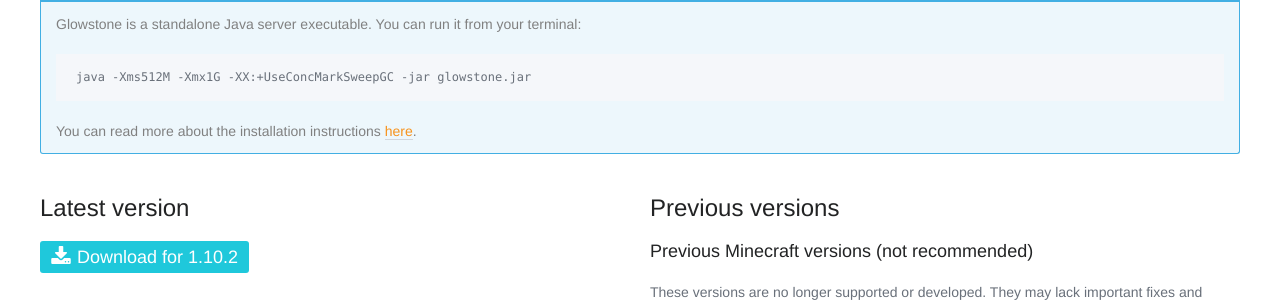
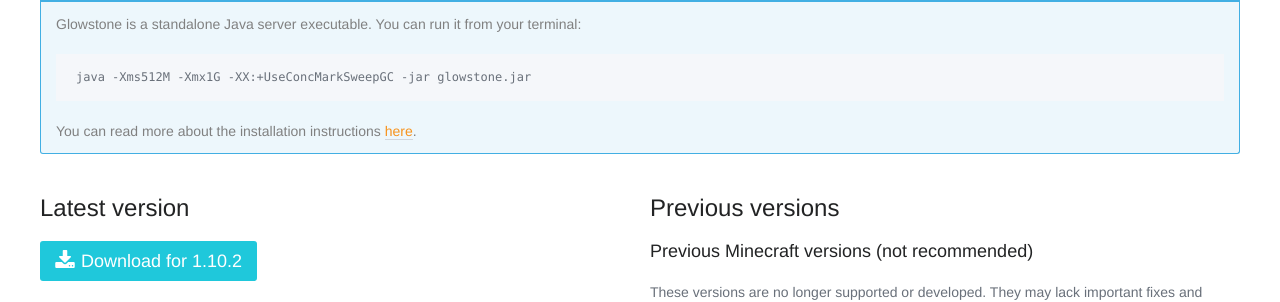
Before and after one commit to aramperes/glowstone-website, a plain HTML site: page index.html in a window 1280 px wide. Shown: the part 1037-1339 px from the top of the page. Drawn offline with Linux system fonts and the light colour scheme; some packages are replaced by stand-ins of ours; no server answers; a script that the page names is missing.

Commit message:
Changed a button

```diff
--- a/index.html
+++ b/index.html
@@ -189,7 +189,7 @@
           <div class="columns">
             <div class="column is-half">
               <h4 class="title is-4">Latest version</h4>
-              <a class="button is-primary title is-5" style="color: white;" id="download-latest"><span class="icon"><i class="fa fa-download"></i></span> <span>Download for 1.10.2</span></a>
+              <a class="button is-primary is-medium" style="color: white;" id="download-latest"><span class="icon"><i class="fa fa-download"></i></span> <span>Download for 1.10.2</span></a>
               <br><br>
               <h4 class="title is-5">Snapshots</h4>
               <p>Bleeding-edge builds for Minecraft snapshots for the next major release.</p>
```
